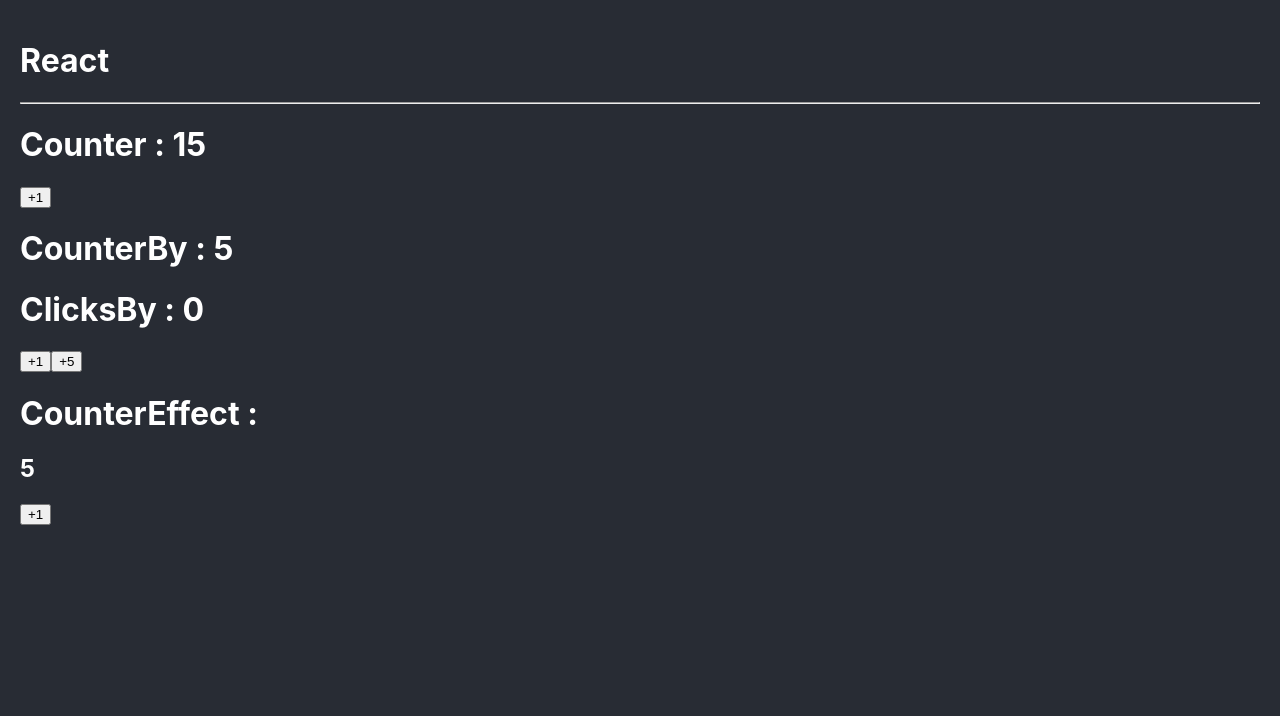
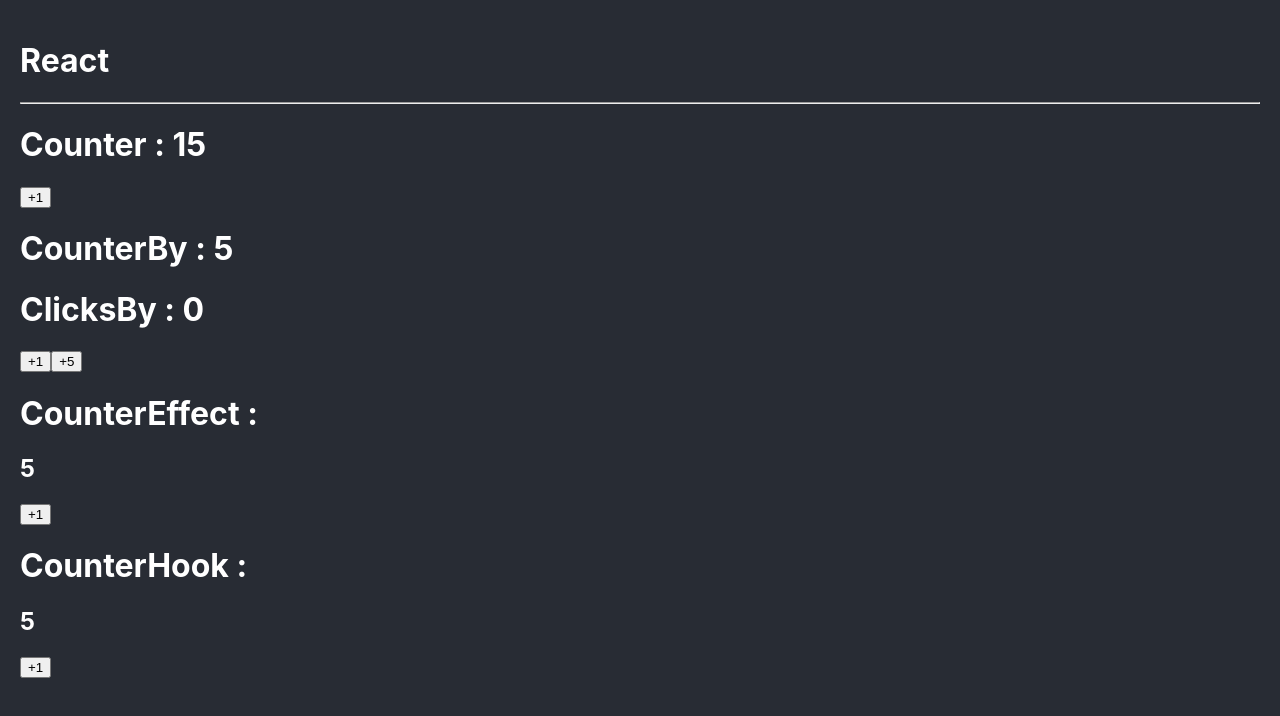
Before and after one commit to eapepe0/React-Avanzado, a React (Create React App) app: page / in a window 1280 px wide. Shown: the top 716 px of the page. Built offline with nearby package versions, Linux system fonts and the light colour scheme.

Commit message:
Leccion 17

```diff
--- a/src/App.tsx
+++ b/src/App.tsx
@@ -1,6 +1,7 @@
 import { Counter } from "./Counter";
 import { CounterBy } from "./CounterBy";
 import { CounterEffect } from "./CounterEffect";
+import { CounterHook } from "./CounterHook";
 
 function App() {
   return (
@@ -10,6 +11,7 @@
       <Counter initialValue={15} />
       <CounterBy />
       <CounterEffect />
+      <CounterHook />
     </>
   );
 }
--- /dev/null
+++ b/src/CounterHook.tsx
@@ -0,0 +1,13 @@
+import { useCounter } from "./hooks/useCounter";
+//* importamos nuestro hook
+
+export const CounterHook = () => {
+  const { counter, counterElement, handleClick } = useCounter(); //* desestructuramos algo del hook useCounter , en nuestro caso el counter , counterElement y el handleClick
+  return (
+    <>
+      <h1>CounterHook :</h1>
+      <h2 ref={counterElement}>{counter}</h2>
+      <button onClick={handleClick}>+1</button>
+    </>
+  );
+};
--- /dev/null
+++ b/src/hooks/useCounter.ts
@@ -0,0 +1,39 @@
+import { useEffect, useRef, useState } from "react";
+import { gsap } from "gsap";
+
+const MAX_COUNT = 10;
+
+export const useCounter = () => {
+  //* aca ponemos que initialValue lo va a buscar en las definiciones que hacemos en interface Props
+  const [counter, setCounter] = useState(5);
+
+  //* cuando se cambie el valor de counterElement no va a disparar un re - renderizado
+  const counterElement = useRef<HTMLHeadingElement>(null);
+
+  const handleClick = () => {
+    setCounter((prev) => Math.min(prev + 1, MAX_COUNT));
+    //* usamos el Math.min (evalua una serie de numeros y devuelve el menor) al llagar a MAX_COUNT , siempre lo va devolver por eso nunca lo va a superar
+  };
+  useEffect(() => {
+    if (counter < 10) return; //* si counter es menor que 10 volvemos no hacemos nada
+    //* si es mayor a 10 mostramos el mensaje siguiente estilizado
+    console.log(
+      "%cSe llego al valor maximo!!!",
+      "color:red; background-color:white"
+    );
+
+    const tl = gsap.timeline(); //* la forma recomendada es usar un timeline
+    tl.to(counterElement.current, { y: -10, duration: 0.2, ease: "ease.out" });
+    tl.to(counterElement.current, { y: 0, duration: 1, ease: "bounce.out" });
+    //* creamos la animacion que afecta al ref counterElement , donde y se movera hacia arriba con un valor negativo en un transcurso de 0.2 seg
+    //* gsap.to es una promesa asi que usando un .then podemos controlar lo que se ejecuta cuando se cumple la promesa
+    //* en este caso usamos otra animacion para simular un rebote
+  }, [counter]); //* se ejecuta el useEffect cada vez que cambia el counter ( o sea cuando hacemos click en el boton)
+
+  //* devolvemos lo que vamos a necesitar como si fuera un objeto
+  return {
+    counter,
+    counterElement,
+    handleClick,
+  };
+};
```
